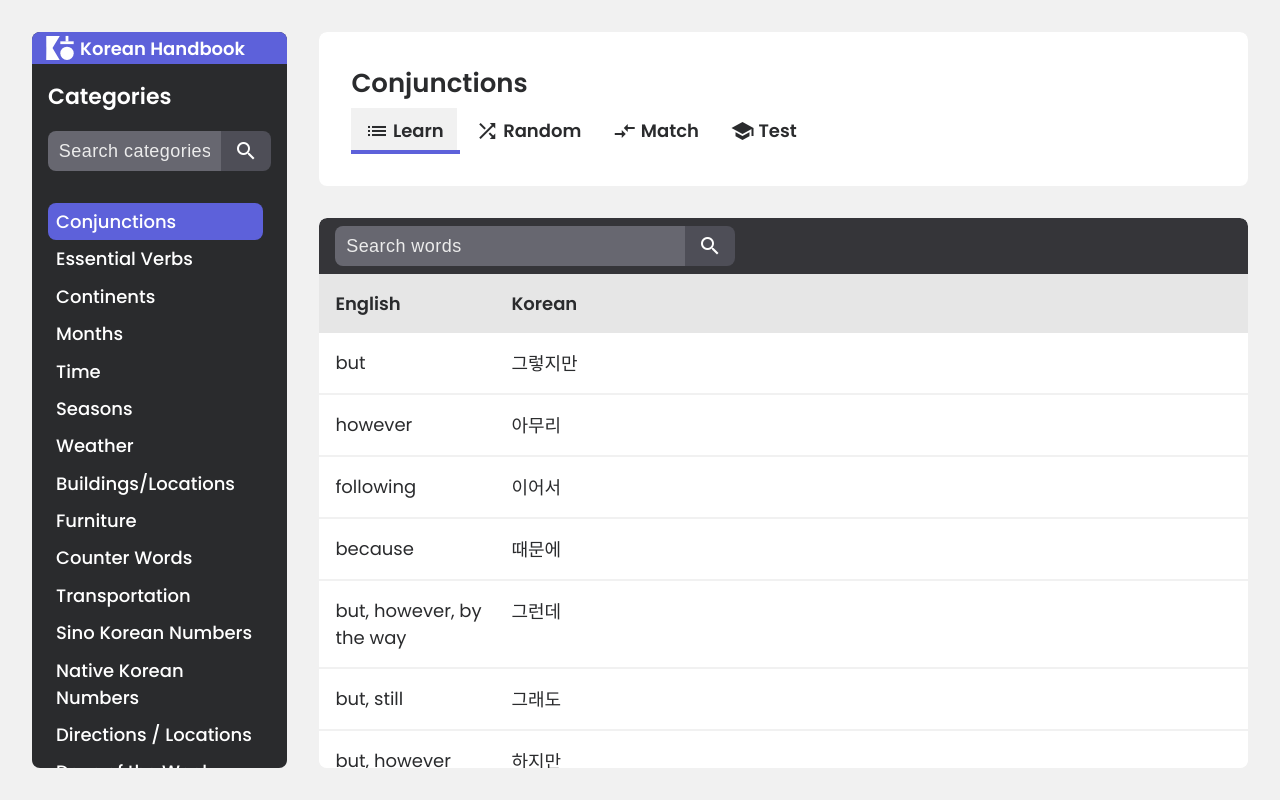
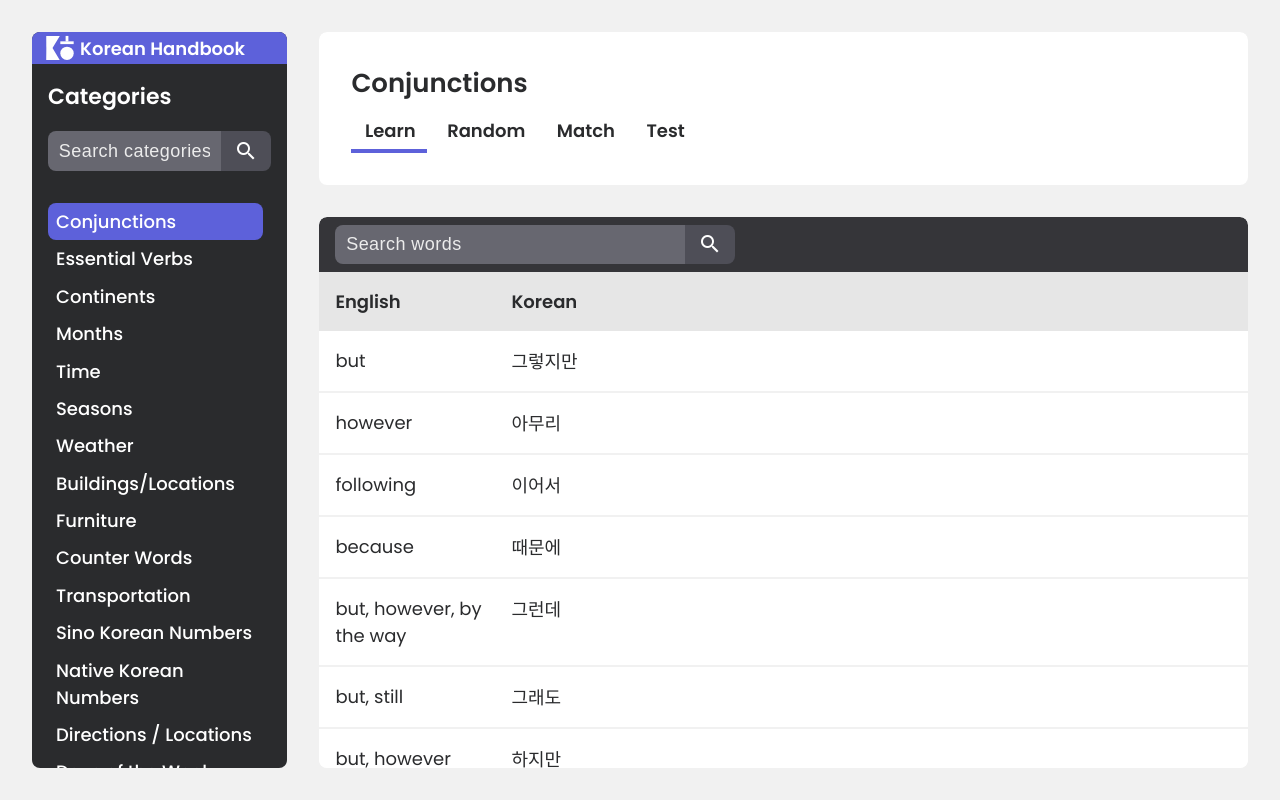
Before and after one commit to DanielHearn/korean-handbook, a Vue app: page /content/conjunctions/info in a window 1280 px wide. Built offline with nearby package versions, Linux system fonts and the light colour scheme.

Commit message:
Remove icons from tabs

```diff
--- a/src/components/NavigationTabs/NavigationTabs.scss
+++ b/src/components/NavigationTabs/NavigationTabs.scss
@@ -23,7 +23,6 @@
     }
     &--selected {
       color: $accent;
-      background: $off-white;
     }
     a {
       display: flex;
--- a/src/components/NavigationTabs/NavigationTabs.vue
+++ b/src/components/NavigationTabs/NavigationTabs.vue
@@ -12,7 +12,7 @@
         @click="updateDash"
       >
         <router-link :to="item.url"
-          ><i v-if="item.icon" class="material-icons">{{ item.icon }}</i
+          ><i v-if="item.icon && mobile" class="material-icons">{{ item.icon }}</i
           >{{ item.name }}</router-link
         >
       </div>
```
